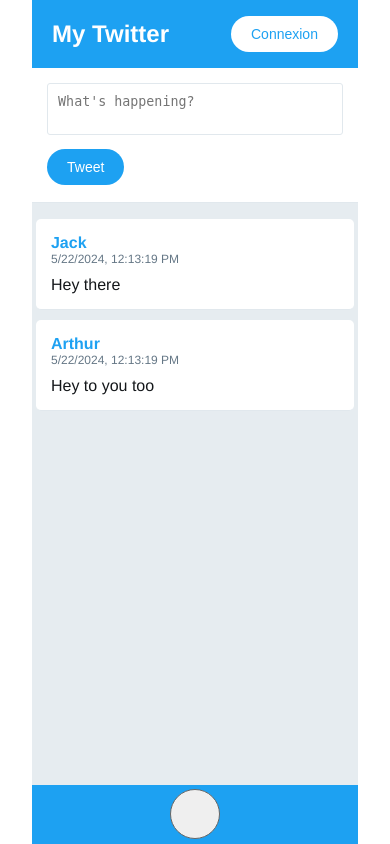
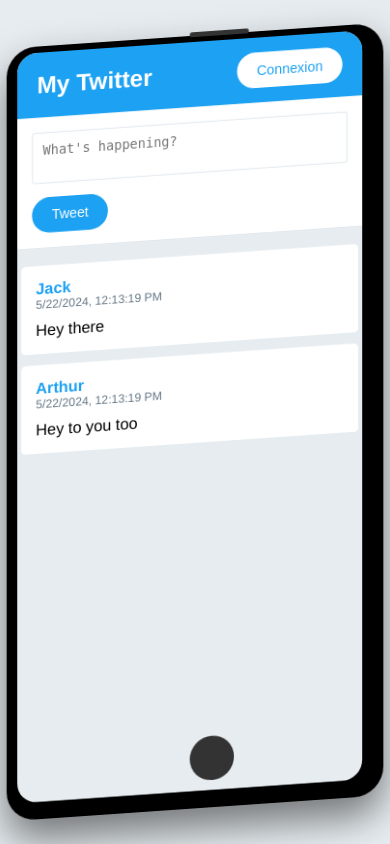
Before and after one commit to Azrod64/Cloud-Computing, a PHP site: page / in a window 390 px wide. Run offline with PHP 8.4, Linux system fonts and the light colour scheme.

Commit message:
telephone 3D magueule

```diff
--- a/index.css
+++ b/index.css
@@ -7,7 +7,7 @@
     --font-family: 'Helvetica Neue', Arial, sans-serif;
 }
 
-*{
+* {
     margin: 0;
     padding: 0;
     box-sizing: border-box;
@@ -15,27 +15,67 @@
 
 body {
     display: flex;
+    justify-content: center;
+    align-items: center;
     width: 100vw;
     height: 100vh;
-    overflow:hidden;
+    background-color: var(--background-color);
+    overflow: hidden;
 }
 
-.left-bar {
-    flex: 2 1 auto;
+.phone-frame {
+    width: 400px;
+    height: 800px;
+    background: #000;
+    border-radius: 30px;
+    padding: 20px;
+    box-shadow: 0 20px 40px rgba(0, 0, 0, 0.5);
+    transform: rotateX(15deg) rotateY(-15deg);
+    transform-style: preserve-3d;
+    perspective: 1000px;
+    position: relative;
 }
 
-.middle-bar {
-    flex: 1 1 auto;
+.phone-screen {
+    width: 100%;
+    height: 100%;
+    background: var(--background-color);
     font-family: var(--font-family);
-    background-color: var(--background-color);
-    color: var(--text-color);
+    border-radius: 20px;
+    overflow: hidden;
+    display: flex;
+    flex-direction: column;
+    position: relative;
+    transform: translateZ(20px);
 }
 
-.right-bar {
-    flex: 2 1 auto;
+.phone-frame::before {
+    content: '';
+    position: absolute;
+    top: 10px;
+    left: 50%;
+    transform: translateX(-50%);
+    width: 60px;
+    height: 5px;
+    background: #333;
+    border-radius: 10px;
+    transform: translateZ(20px);
 }
 
-.middle-bar .nav-bar {
+.phone-frame::after {
+    content: '';
+    position: absolute;
+    bottom: 30px;
+    left: 50%;
+    transform: translateX(-50%);
+    width: 45px;
+    height: 45px;
+    background: #333;
+    border-radius: 50%;
+    transform: translateZ(20px);
+}
+
+.phone-screen .nav-bar {
     display: flex;
     justify-content: space-between;
     align-items: center;
@@ -45,12 +85,12 @@ body {
     color: var(--secondary-color);
 }
 
-.middle-bar .nav-bar h1 {
+.phone-screen .nav-bar h1 {
     margin: 0;
     font-size: 24px;
 }
 
-.middle-bar .nav-bar button {
+.phone-screen .nav-bar button {
     background-color: var(--secondary-color);
     color: var(--primary-color);
     border: none;
@@ -61,18 +101,18 @@ body {
     transition: background-color 0.3s;
 }
 
-.middle-bar .nav-bar button:hover {
+.phone-screen .nav-bar button:hover {
     background-color: #e6f7ff;
 }
 
-.middle-bar .main {
+.phone-screen .main {
     height: 16vh;
     background-color: var(--secondary-color);
     padding: 15px;
     border-bottom: 1px solid var(--tertiary-color);
 }
 
-.middle-bar .main textarea {
+.phone-screen .main textarea {
     width: 100%;
     border: 1px solid var(--tertiary-color);
     padding: 10px;
@@ -80,7 +120,7 @@ body {
     resize: none;
 }
 
-.middle-bar .main button {
+.phone-screen .main button {
     background-color: var(--primary-color);
     color: var(--secondary-color);
     border: none;
@@ -92,17 +132,17 @@ body {
     transition: background-color 0.3s;
 }
 
-.middle-bar .main button:hover {
+.phone-screen .main button:hover {
     background-color: #0d95e8;
 }
 
-.middle-bar .comments-section {
+.phone-screen .comments-section {
     height: 65vh;
     margin: 2vh 1vw;
-    overflow:scroll;
+    overflow: scroll;
 }
 
-.middle-bar .comment {
+.phone-screen .comment {
     background-color: var(--secondary-color);
     padding: 15px;
     border-bottom: 1px solid var(--tertiary-color);
@@ -110,17 +150,17 @@ body {
     margin-bottom: 10px;
 }
 
-.middle-bar .comment-author {
+.phone-screen .comment-author {
     font-weight: bold;
     color: var(--primary-color);
 }
 
-.middle-bar .comment-date {
+.phone-screen .comment-date {
     font-size: 12px;
     color: #657786;
 }
 
-.middle-bar .comment-content {
+.phone-screen .comment-content {
     margin-top: 10px;
 }
 
@@ -183,22 +223,22 @@ body {
     cursor: pointer;
 }
 
-.middle-bar .home-bar {
+.phone-screen .home-bar {
     display: flex;
     justify-content: center;
     align-items: center;
     height: 7vh;
-    background-color: var(--primary-color);
+    background-color: #000;
     color: var(--secondary-color);
 }
 
-.middle-bar .home-bar .btn{
-    display:inline-block;
-    border:#666 1px solid;
-    margin:2px;
-    font-size:24px;
-    cursor:pointer;
-    width:50px;
-    height:50px;
-    border-radius:50%;
+.phone-screen .home-bar .btn {
+    display: inline-block;
+    border: #000 1px solid;
+    margin: 2px;
+    font-size: 24px;
+    cursor: pointer;
+    width: 50px;
+    height: 50px;
+    border-radius: 50%;
 }
--- a/index.html
+++ b/index.html
@@ -8,8 +8,8 @@
     <link rel="stylesheet" href="index.css">
 </head>
 <body>
-    <div class="left-bar"></div>
-    <div class="middle-bar">
+    <div class="phone-frame">
+        <div class="phone-screen">
             <header class="nav-bar">
                 <h1>My Twitter</h1>
                 <button id="login-btn">Connexion</button>
@@ -34,14 +34,8 @@
                     <button id="login-button">Login</button>
                 </div>
             </div>
-
-        <div class="home-bar">
-            <button class="btn">
-
-            </button>
         </div>
     </div>
-    <div class="right-bar"></div>
 
 
     <script src="data.js" defer></script>
```
Lines whose indentation alone changed are shown as unchanged.
